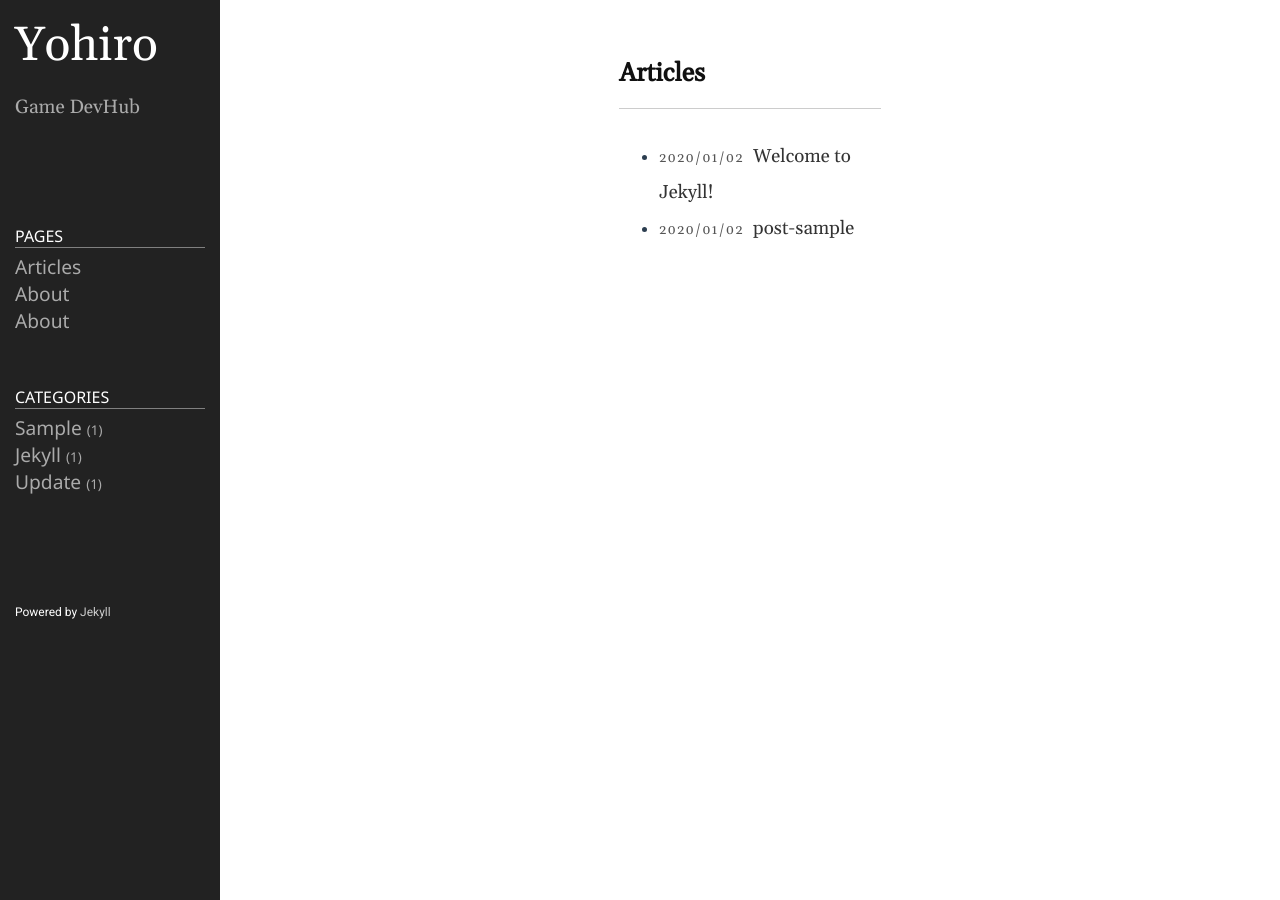
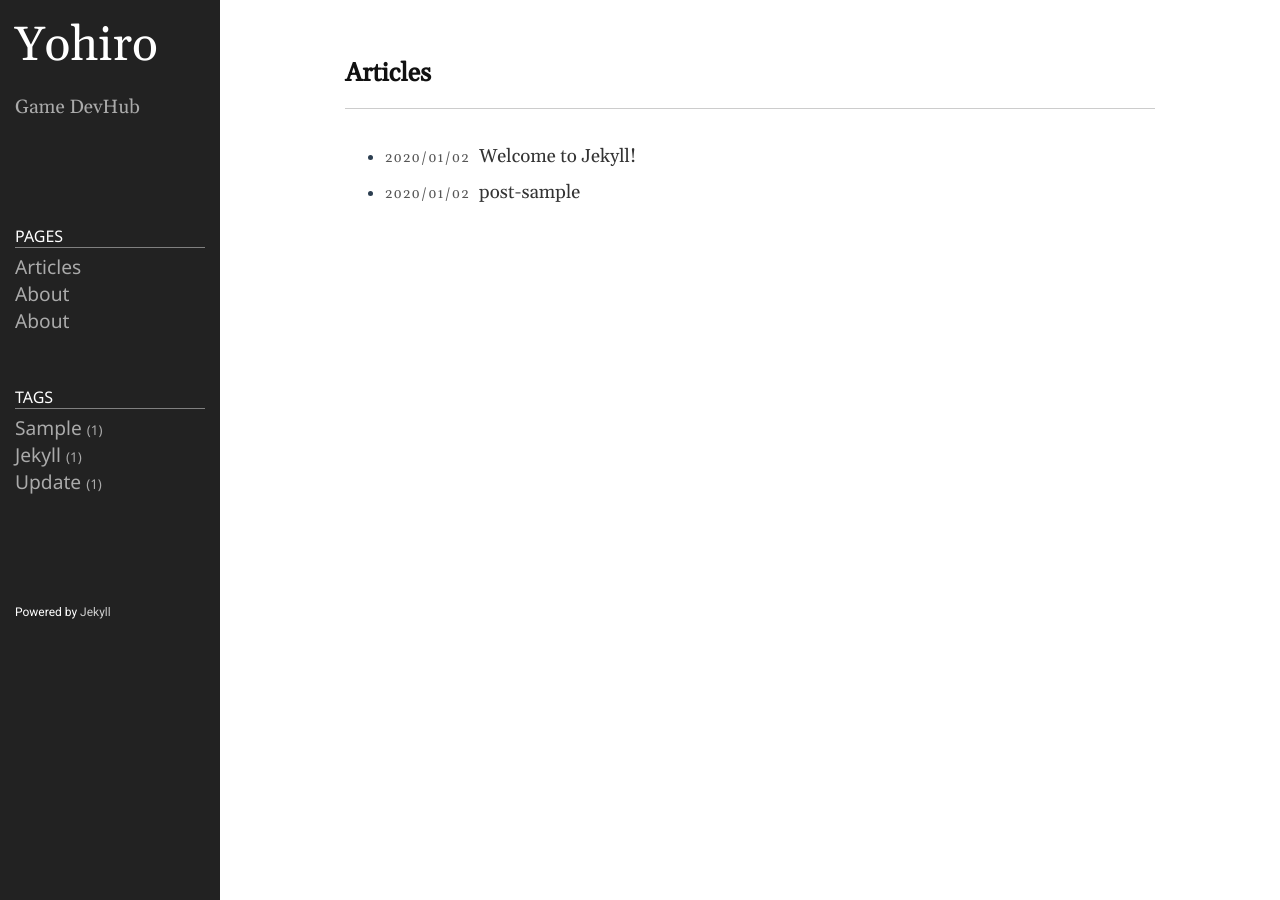
Before and after one commit to YohiroW/yohirow.github.io, a Jekyll site: the page built from index.md, in a window 1280 px wide. Built offline with Jekyll 4.4.1, drawn with Linux system fonts in a browser that asks for light colours.

Commit message:
Updated pages

```diff
--- a/_includes/default.html
+++ b/_includes/default.html
@@ -1,19 +1,20 @@
 <!DOCTYPE html>
 <html lang="{{ page.lang | default: site.lang | default: "en" }}">
   {%- include head.html -%}
-  <style>@import url(/public/css/syntax/{{ site.highlighter-theme }}.css);</style>
   <title>{{ site.title }}</title>
   <!-- <link href="/public/css/bootstrap.min.css" rel="stylesheet"> -->
-
   <link href="/public/css/style.css" rel="stylesheet">
   <body>
   	<div class="container">
 		<div class="sidebar">
 			{% include sidebar.html %}
 		</div>
-		<div class="content">
-			{{ content }}
+		<div class="content-wrapper">
+			<div class="content">
+				{{ content }}
+			</div>
 		</div>
+		<div class="right-space"></div>
 	</div>
   </body>
 </html>
--- a/_includes/google-analytics.html
+++ b/_includes/google-analytics.html
@@ -1,9 +1,10 @@
+<!-- Global site tag (gtag.js) - Google Analytics -->
 <script async src="https://www.googletagmanager.com/gtag/js?id={{ site.google_analytics }}"></script>
 <script>
-  window['ga-disable-{{ site.google_analytics }}'] = window.doNotTrack === "1" || navigator.doNotTrack === "1" || navigator.doNotTrack === "yes" || navigator.msDoNotTrack === "1";
   window.dataLayer = window.dataLayer || [];
   function gtag(){dataLayer.push(arguments);}
   gtag('js', new Date());
 
   gtag('config', '{{ site.google_analytics }}');
 </script>
+<!-- Global site tag (gtag.js) - Google Analytics -->
--- a/_includes/head.html
+++ b/_includes/head.html
@@ -2,8 +2,8 @@
 	<meta charset="utf-8">
 	<meta http-equiv="X-UA-Compatible" content="IE=edge">
 	<meta name="viewport" content="width=device-width, initial-scale=1">
-	{%- feed_meta -%}
-
+	<meta name="naver-site-verification" content="cee709750f4e5a7f3c5633a017eb1633cbdbd00d"/>
+	{% seo %}
 	{%- if jekyll.environment == 'production' and site.google_analytics -%}
 		{%- include google-analytics.html -%}
 	{%- endif -%}
--- a/_includes/sidebar.html
+++ b/_includes/sidebar.html
@@ -34,7 +34,7 @@
 
 <div class="sidebar-item sidebar-nav">
   	<ul class="nav">
-			<li class="nav-title">Categories</li>
+			<li class="nav-title">Tags</li>
 	    {% for category in site.categories %}
 	    <li>
 	    	<a class="nav-item" href="{{ root_url }}/{{ site.category_dir }}#{{ category | first }}">
```
Also changed, not shown: 1 other file.
